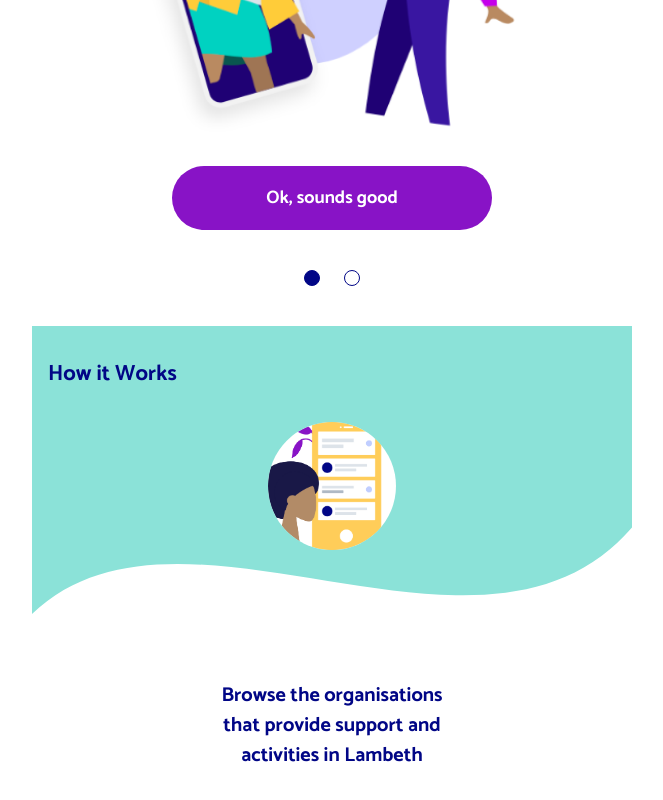
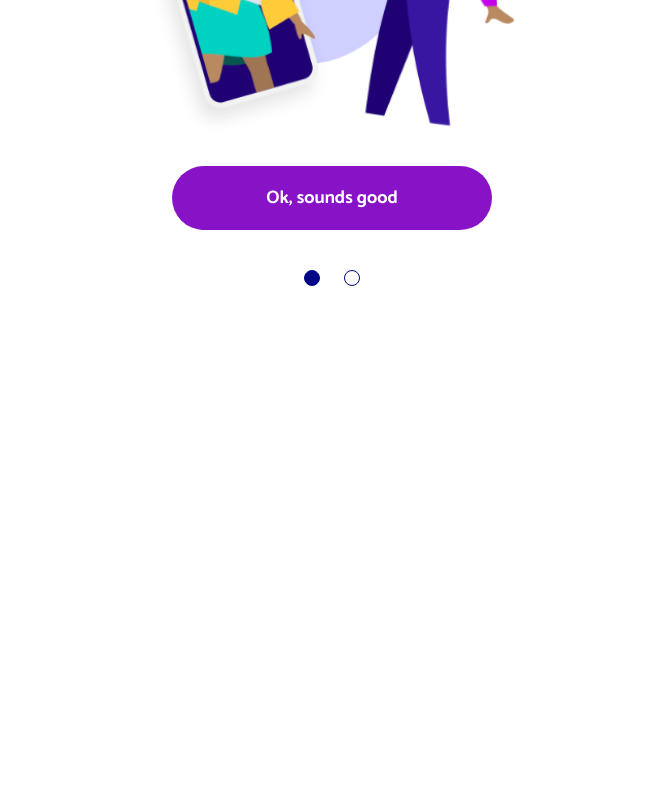
Before and after one commit to neontribe/my-best-life, a Next.js app: page / in a window 1280 px wide. Shown: the part 474-1274 px from the top of the page, without its empty margins (308-971 px from the left). After the commit the page ends 800 px from the top, so only its background shows below. Built offline with nearby package versions, Linux system fonts and the light colour scheme.

Commit message:
fix: transition between welcome screens

```diff
--- a/src/Components/Welcome.tsx
+++ b/src/Components/Welcome.tsx
@@ -1,6 +1,7 @@
 import Image from 'next/image'
 import styled from 'styled-components'
 import { useRouter } from 'next/router'
+import React, { useState, useEffect } from 'react'
 
 import { Layout } from './Layout'
 import { VisuallyHidden } from './VisuallyHidden'
@@ -15,7 +16,7 @@ const Header = styled.header`
   z-index: 1;
 `
 
-const Header2 = styled.header`
+const HeaderWithImage = styled.header`
   background-color: ${(props) => props.theme.colours.aqua};
   clip-path: url(#wave);
   height: 18rem;
@@ -36,12 +37,12 @@ const Title = styled.h1`
   font-size: ${(props) => props.theme.fontSizes.title};
 `
 
-const Slide = styled.li`
+const Slide = styled.section`
+  align-items: center;
   display: flex;
   flex-direction: column;
-  align-items: center;
+  height: 100vh;
   justify-content: space-between;
-  height: 100vh;
 `
 
 const Text = styled.p`
@@ -60,12 +61,12 @@ const WelcomeImageContainer = styled.div`
 `
 
 const ImageContainer = styled.div`
+  border-radius: 50%;
   height: 8rem;
+  margin: auto;
+  overflow: hidden;
   position: relative;
   width: 8rem;
-  border-radius: 50%;
-  overflow: hidden;
-  margin: auto;
 `
 
 const ControlArea = styled.div`
@@ -100,25 +101,42 @@ const StyledButton = styled.button`
 `
 
 const ProgressIndicator = styled.div`
+  align-items: center;
   display: flex;
   height: 6rem;
-  align-items: center;
-  width: 3.5rem;
   justify-content: space-between;
   margin: auto;
+  width: 3.5rem;
 `
 
 const ProgressStep = styled.div<{ currentStep?: boolean }>`
+  border-radius: 50%;
+  border: 1px solid ${(props) => props.theme.colours.blue};
+  height: 1rem;
   width: 1rem;
-  height: 1rem;
-  border-radius: 50%;
   ${(props) =>
     props.currentStep ? `background-color: ${props.theme.colours.blue}` : null};
-  border: 1px solid ${(props) => props.theme.colours.blue}; ;
 `
 
 export const Welcome = (): JSX.Element => {
   const router = useRouter()
+  const [showWelcome, setShowWelcome] = useState('')
+  const [current, setCurrent] = useState(1)
+
+  const changeSlide = (step: number) => {
+    setCurrent(step)
+  }
+
+  const closeWelcome = () => {
+    setShowWelcome('false')
+    router.reload()
+  }
+
+  useEffect(() => {
+    if (showWelcome === 'false') {
+      window.localStorage.setItem('showWelcome', 'false')
+    }
+  }, [showWelcome])
 
   return (
     <Layout>
@@ -131,9 +149,9 @@ export const Welcome = (): JSX.Element => {
           </defs>
         </svg>
       </VisuallyHidden>
-      <div>
-        <ul>
-          {/* My Best Life */}
+      <div aria-live="polite">
+        {/* My Best Life */}
+        {current === 1 ? (
           <Slide>
             <Header>
               <HeaderContents>
@@ -153,7 +171,9 @@ export const Welcome = (): JSX.Element => {
             </WelcomeImageContainer>
 
             <ControlArea>
-              <StyledButton>Ok, sounds good</StyledButton>
+              <StyledButton onClick={() => changeSlide(2)}>
+                Ok, sounds good
+              </StyledButton>
               <ProgressIndicator>
                 <VisuallyHidden>Step 1 of 2</VisuallyHidden>
                 <ProgressStep currentStep />
@@ -161,10 +181,12 @@ export const Welcome = (): JSX.Element => {
               </ProgressIndicator>
             </ControlArea>
           </Slide>
+        ) : null}
 
-          {/* How it works */}
+        {/* How it works */}
+        {current === 2 ? (
           <Slide>
-            <Header2>
+            <HeaderWithImage>
               <HeaderContents>
                 <Title>How it Works</Title>
               </HeaderContents>
@@ -176,7 +198,7 @@ export const Welcome = (): JSX.Element => {
                   objectFit="cover"
                 />
               </ImageContainer>
-            </Header2>
+            </HeaderWithImage>
             <Text>
               Browse the organisations that provide support and activities in
               Lambeth
@@ -184,12 +206,7 @@ export const Welcome = (): JSX.Element => {
             <Text>Get in touch with any that interest you</Text>
 
             <ControlArea>
-              <StyledButton
-                onClick={() => {
-                  window.localStorage.setItem('showWelcome', 'false')
-                  router.reload()
-                }}
-              >
+              <StyledButton onClick={closeWelcome}>
                 <div>Got it!</div>
               </StyledButton>
               <ProgressIndicator>
@@ -199,7 +216,7 @@ export const Welcome = (): JSX.Element => {
               </ProgressIndicator>
             </ControlArea>
           </Slide>
-        </ul>
+        ) : null}
       </div>
     </Layout>
   )
```
